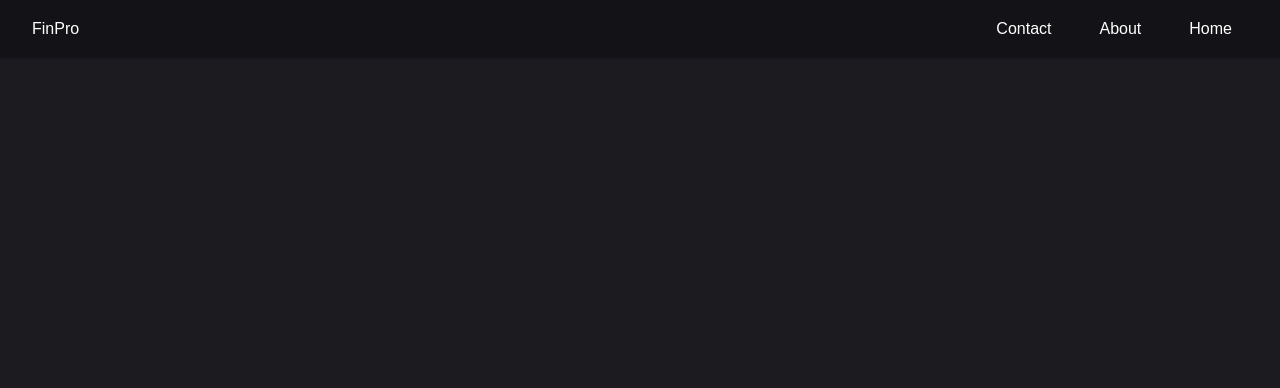
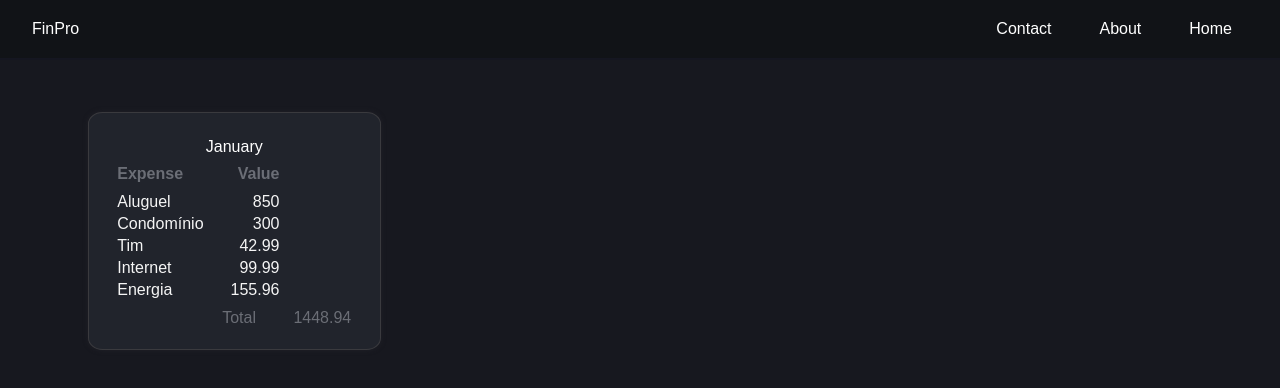
Before and after one commit to BrunoSTB/FinPro, an Angular app: page / in a window 1280 px wide. Shown: the top 388 px of the page. Built offline with nearby package versions, Linux system fonts and the light colour scheme.

Commit message:
started developing expense cards

```diff
--- a/src/app/app.component.html
+++ b/src/app/app.component.html
@@ -1 +1,2 @@
 <app-top-navbar></app-top-navbar>
+<app-expenses-card></app-expenses-card>
--- a/src/app/app.component.ts
+++ b/src/app/app.component.ts
@@ -1,11 +1,12 @@
 import { Component } from '@angular/core';
 import { RouterOutlet } from '@angular/router';
 import { TopNavbarComponent } from './top-navbar/top-navbar.component';
+import { ExpensesCardComponent } from './expenses-card/expenses-card.component';
 
 @Component({
   selector: 'app-root',
   standalone: true,
-  imports: [RouterOutlet, TopNavbarComponent],
+  imports: [RouterOutlet, TopNavbarComponent, ExpensesCardComponent],
   templateUrl: './app.component.html',
   styleUrl: './app.component.css'
 })
--- a/src/app/expenses-card/expenses-card.component.css
+++ b/src/app/expenses-card/expenses-card.component.css
@@ -0,0 +1,32 @@
+.card {
+    background-color: #21242C;
+    margin: 7rem 5rem;
+    width: 15rem;
+    border: 1px solid #3a3a3e;
+    border-radius: 5%;
+    box-shadow: #212128 0rem 0rem 0.3rem;
+    display: flex;
+    text-align: left;
+    padding: 2% 2% 1%;
+    color: #6B6E76;
+}
+
+.card-content {
+    width: 100%;
+}
+
+.card-content caption {
+    color: white;
+}
+
+.card-header {
+    height: 2rem;
+}
+
+.card-body tr{
+    color: whitesmoke;
+}
+
+.card-footer {
+    height: 2rem;
+}
--- a/src/app/expenses-card/expenses-card.component.html
+++ b/src/app/expenses-card/expenses-card.component.html
@@ -1 +1,28 @@
-<p>expenses-card works!</p>
+<div class="card">
+    <table class="card-content">
+        <caption>January</caption>
+
+        <thead class="card-header">
+            <tr>
+                <th>Expense</th>
+                <th class="al-right">Value</th>
+            </tr>
+        </thead>
+
+        <tbody class="card-body" *ngFor="let expense of _expenses">
+            <tr>
+                <td>{{ expense.name }}</td>
+                <td class="al-right">{{ expense.value }}</td>
+            </tr>
+        </tbody>
+
+        <tfoot class="card-footer">
+            <tr>
+                <br>
+                <td>Total</td>
+                <td class="al-right">{{ getSum() }}</td>
+            </tr>
+        </tfoot>
+
+    </table>
+</div>
--- a/src/app/expenses-card/expenses-card.component.ts
+++ b/src/app/expenses-card/expenses-card.component.ts
@@ -1,12 +1,20 @@
 import { Component } from '@angular/core';
+import { Expense, expenses } from '../types/expenses'
+import { NgFor } from '@angular/common';
 
 @Component({
   selector: 'app-expenses-card',
   standalone: true,
-  imports: [],
+  imports: [NgFor],
   templateUrl: './expenses-card.component.html',
   styleUrl: './expenses-card.component.css'
 })
 export class ExpensesCardComponent {
+  _expenses = [...expenses];
 
+  getSum() {
+    let sum: number = 0;
+    this._expenses.forEach(a => sum += a.value);
+    return sum;
+  }
 }
--- /dev/null
+++ b/src/app/expenses/expenses.component.html
@@ -0,0 +1 @@
+<p>expenses works!</p>
--- a/src/app/top-navbar/top-navbar.component.css
+++ b/src/app/top-navbar/top-navbar.component.css
@@ -3,8 +3,8 @@
     top: 0;
     left: 0;
     width: 100%;
-    background-color: #131317;
-    box-shadow: rgba(15, 15, 45, 0.2) 0rem 0.1rem;
+    background-color: #111317;
+    box-shadow: rgba(15, 15, 45, 0.2) 0rem 0.1rem; /*HEX: 0f0f2d*/
   }
 
   .navbar a {
--- /dev/null
+++ b/src/app/types/expenses.ts
@@ -0,0 +1,39 @@
+export interface Expense {
+    id: number;
+    date: Date;
+    name: string;
+    value: number;
+}
+
+export const expenses = [
+    {
+        id: 1,
+        date: new Date(2024, 2, 4),
+        name: "Aluguel",
+        value: 850
+    },
+    {
+        id: 2,
+        date: new Date(2024, 2, 4),
+        name: "Condomínio",
+        value: 300
+    },
+    {
+        id: 3,
+        date: new Date(2024, 2, 2),
+        name: "Tim",
+        value: 42.99
+    },
+    {
+        id: 4,
+        date: new Date(2024, 2, 11),
+        name: "Internet",
+        value: 99.99
+    },
+    {
+        id: 5,
+        date: new Date(2024, 2, 13),
+        name: "Energia",
+        value: 155.96
+    }
+];
--- a/src/styles.css
+++ b/src/styles.css
@@ -1,5 +1,13 @@
 /* You can add global styles to this file, and also import other style files */
 body {
-    background-color: #1B1B20;
+    background-color: #17181F;
     font-family: sans-serif;
 }
+
+.al-left {
+    text-align: right;
+}
+
+.al-right {
+    text-align: right;
+}
```
Also changed, not shown: src/app/expenses/expenses.component.ts (added, +12 -0 lines), src/app/expenses/expenses.component.css (added), 1 other file (tests, documents, lock files or other folders).
